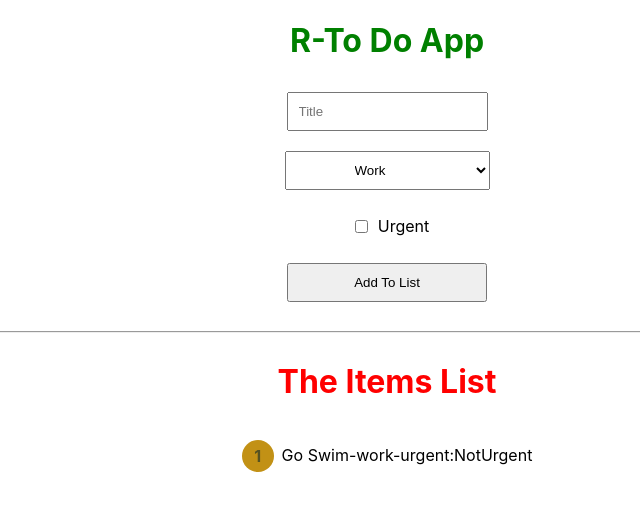
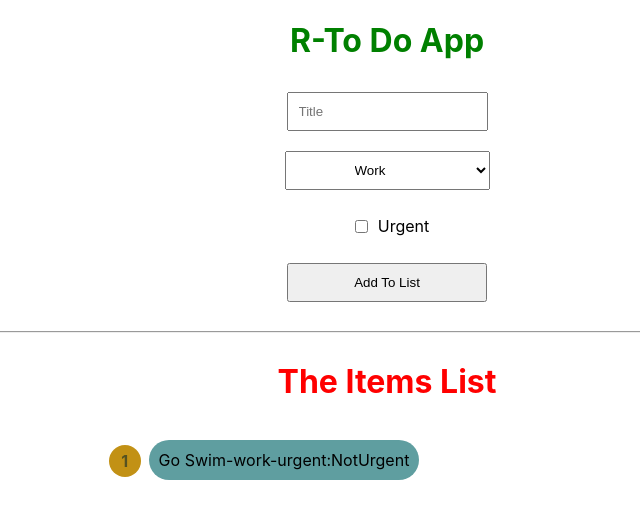
Before and after one commit to meeraqunaibi/to-do-list, a React (Create React App) app: page / in a window 1280 px wide. Both pictures are taken after a click on the input "Add To List". Shown: the top 518 px of the page, without its empty margins (253-893 px from the left). Built offline with nearby package versions, Linux system fonts and the light colour scheme.

Commit message:
new background color

```diff
--- a/src/componetnts/llist/list.copmponentnts.jsx
+++ b/src/componetnts/llist/list.copmponentnts.jsx
@@ -17,14 +17,15 @@ function List(props) {
                 props.items.map(item=><li>{item.title}-{item.category}-{item.urgent===true?("urgent:Urgent"):"urgent:NotUrgent"}</li>)
             }
           </ul> */}
-
+            <div className='licenter'>
             <ol class="list">
                 {
-                    props.items.map((item, index) => <li key={index} class="list-item one"> <span>{item.title}-{item.category}-{item.urgent ? ("urgent:Urgent") : "urgent:NotUrgent"}</span></li>)
+                    props.items.map((item, index) => <li  key={index} class="list-item one"> <span style={index%2===0?{backgroundColor:"cadetblue"}:{backgroundColor:"rgb(255, 68, 69)"}}>{item.title}-{item.category}-{item.urgent ? ("urgent:Urgent") : "urgent:NotUrgent"}</span></li>)
                 }
 
 
             </ol>
+            </div>
 
 
 
--- a/src/componetnts/llist/list.css
+++ b/src/componetnts/llist/list.css
@@ -14,15 +14,30 @@ ol {
     list-style-type: none;
     line-height: 2.2;
     margin-left: -40px;
+    width: 100%;
 }
 
+.licenter
+{
+    display: flex;
+
+    justify-content: center;
+    align-items:flex-start;
+    justify-items: start;
+    width: 100%;
+}
 ol li {
     display: block;
     position: relative;
+    margin: 5px;
+    width: 80%;
 }
 
 ol li span {
     margin-left: 40px;
+    padding: 10px;
+    border-radius: 30px;
+    background-color: cadetblue;
 }
 
 ol li:before {
```
